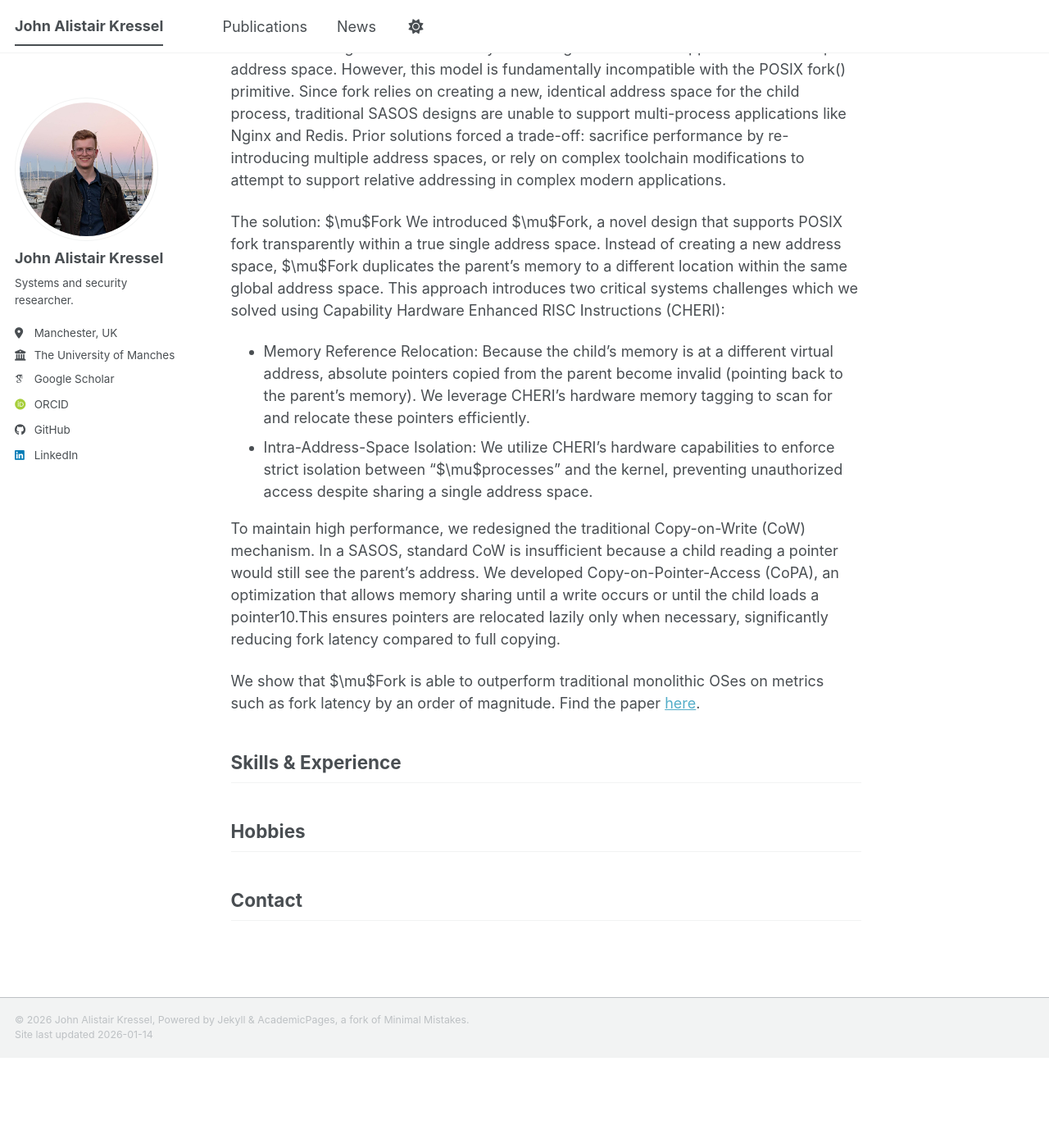
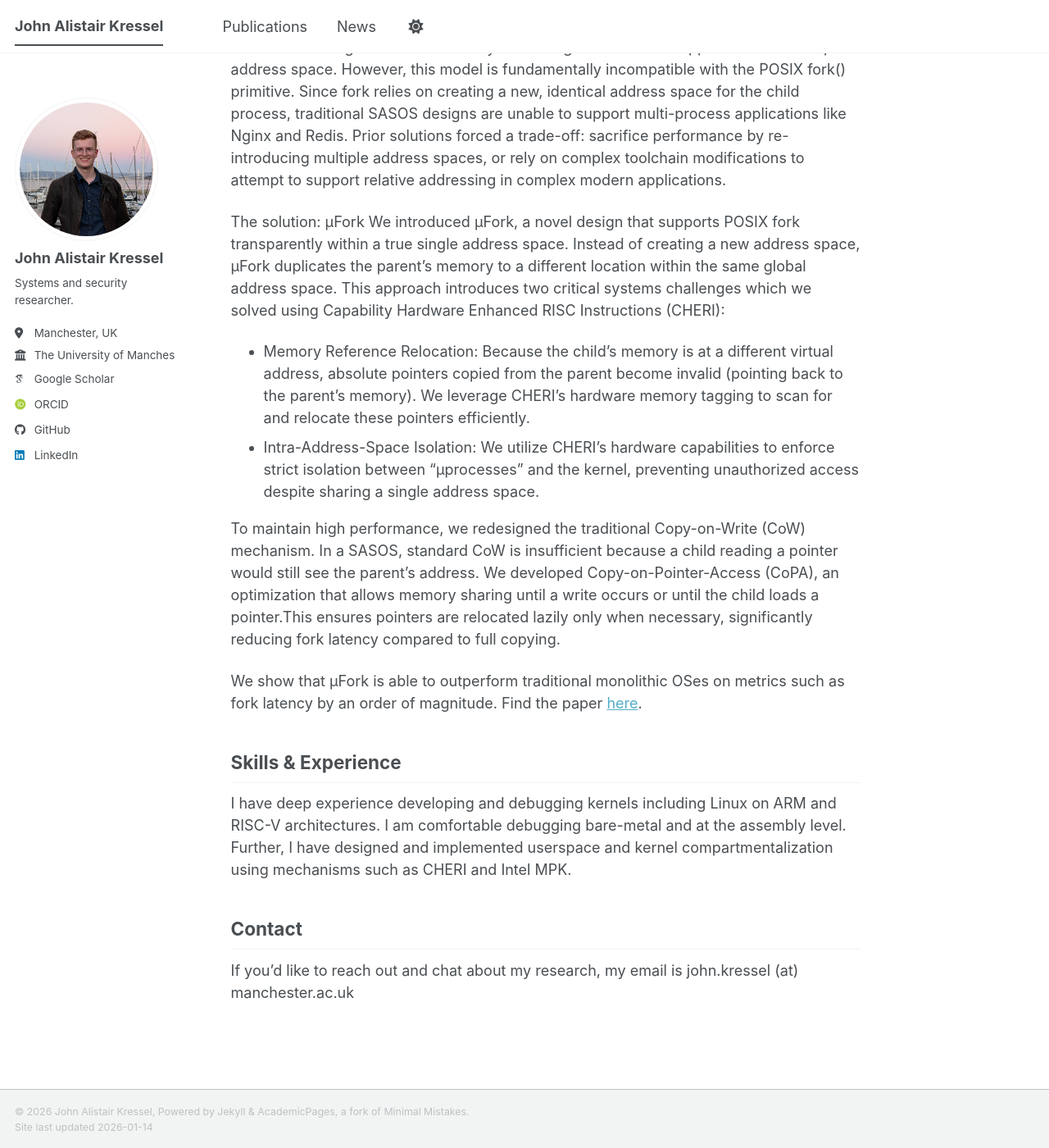
Before and after one commit to jkressel/jkressel.github.io, a Jekyll site: the page built from _pages/about.md, in a window 1280 px wide and 1400 px high, scrolled down 516 px. Shown: the whole window at 82% size. Built offline with Jekyll 4.4.1, drawn with Linux system fonts in a browser that asks for light colours; some web fonts are replaced; a script bundle is joined from its source files by our own code; library files that are not in the unit come from our copies; before the commit the page ends 1806 px from its top, so only the background shows below that; some of the changed text lies outside the part shown.

Commit message:
Update about.md

```diff
--- a/_pages/about.md
+++ b/_pages/about.md
@@ -8,24 +8,25 @@ redirect_from:
 ---
 Hi, I'm John Alistair Kressel, a final year PhD student at the University of Manchester. My research explores the intersection of single-address-space systems and OSes and systems security. I focus on fundamental system design, specifically investigating novel mechanims and efficient compartmentalization strategies within single address spaces. You can find my list of publications [here](/publications.html).
 
-## Research
+## Latest Research Highlights
 
-### $\mu$Fork
-$\mu$Fork improves the compatibility of single-address-space OSes (SASOSes), allowing them to efficiently and securely support multi-process applications.
+### μFork (Published at SOSP'25)
+μFork improves the compatibility of single-address-space OSes (SASOSes), allowing them to efficiently and securely support multi-process applications.
 
 Single-Address-Space Operating Systems (SASOS) offer lightweightness and performance benefits over traditional monolithic OSes, including fast IPC and low-latency context switching. This is achieved by colocating the kernel and applications in a unique address space. However, this model is fundamentally incompatible with the POSIX fork() primitive. Since fork relies on creating a new, identical address space for the child process, traditional SASOS designs are unable to support multi-process applications like Nginx and Redis. Prior solutions forced a trade-off: sacrifice performance by re-introducing multiple address spaces, or rely on complex toolchain modifications to attempt to support relative addressing in complex modern applications.
 
-The solution: $\mu$Fork
-We introduced $\mu$Fork, a novel design that supports POSIX fork transparently within a true single address space. Instead of creating a new address space, $\mu$Fork duplicates the parent's memory to a different location within the same global address space. This approach introduces two critical systems challenges which we solved using Capability Hardware Enhanced RISC Instructions (CHERI):
+The solution: μFork
+We introduced μFork, a novel design that supports POSIX fork transparently within a true single address space. Instead of creating a new address space, μFork duplicates the parent's memory to a different location within the same global address space. This approach introduces two critical systems challenges which we solved using Capability Hardware Enhanced RISC Instructions (CHERI):
 - Memory Reference Relocation: Because the child’s memory is at a different virtual address, absolute pointers copied from the parent become invalid (pointing back to the parent's memory). We leverage CHERI's hardware memory tagging to scan for and relocate these pointers efficiently.
-- Intra-Address-Space Isolation: We utilize CHERI’s hardware capabilities to enforce strict isolation between "$\mu$processes" and the kernel, preventing unauthorized access despite sharing a single address space.
+- Intra-Address-Space Isolation: We utilize CHERI’s hardware capabilities to enforce strict isolation between "μprocesses" and the kernel, preventing unauthorized access despite sharing a single address space.
 
-To maintain high performance, we redesigned the traditional Copy-on-Write (CoW) mechanism. In a SASOS, standard CoW is insufficient because a child reading a pointer would still see the parent's address. We developed Copy-on-Pointer-Access (CoPA), an optimization that allows memory sharing until a write occurs or until the child loads a pointer10.This ensures pointers are relocated lazily only when necessary, significantly reducing fork latency compared to full copying.
+To maintain high performance, we redesigned the traditional Copy-on-Write (CoW) mechanism. In a SASOS, standard CoW is insufficient because a child reading a pointer would still see the parent's address. We developed Copy-on-Pointer-Access (CoPA), an optimization that allows memory sharing until a write occurs or until the child loads a pointer.This ensures pointers are relocated lazily only when necessary, significantly reducing fork latency compared to full copying.
 
-We show that $\mu$Fork is able to outperform traditional monolithic OSes on metrics such as fork latency by an order of magnitude. Find the paper [here](https://jkressel.github.io/files/ufork-sosp2025.pdf).
+We show that μFork is able to outperform traditional monolithic OSes on metrics such as fork latency by an order of magnitude. Find the paper [here](https://jkressel.github.io/files/ufork-sosp2025.pdf).
 
 ## Skills & Experience
-
-## Hobbies
+I have deep experience developing and debugging kernels including Linux on ARM and RISC-V architectures. I am comfortable debugging bare-metal and at the assembly level.
+Further, I have designed and implemented userspace and kernel compartmentalization using mechanisms such as CHERI and Intel MPK.
 
 ## Contact
+If you'd like to reach out and chat about my research, my email is john.kressel (at) manchester.ac.uk
```
